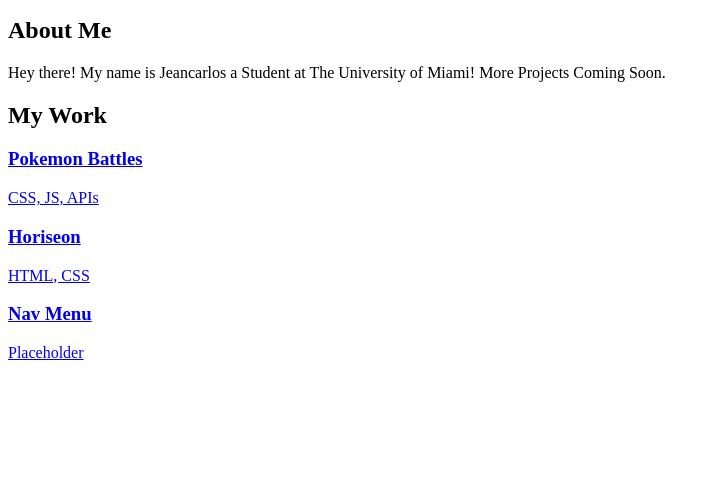
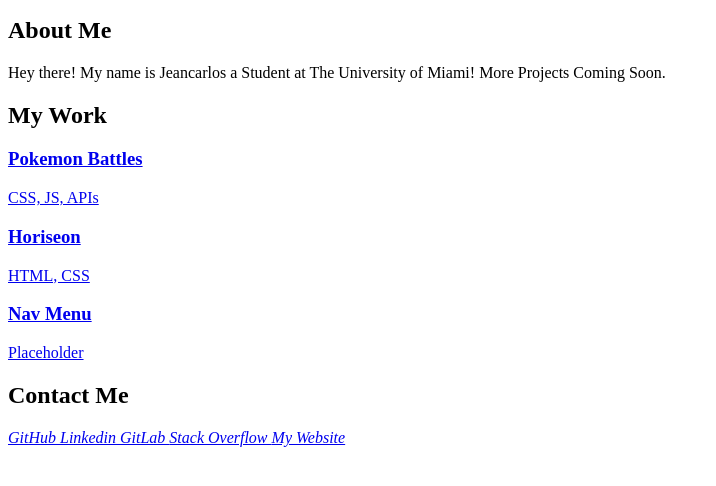
Before and after one commit to JCLOS305/Jeancarlos-Portfolio, a plain HTML site: page index.html in a window 1280 px wide. Shown: the part 168-654 px from the top of the page, without its empty margins (0-716 px from the left). Drawn offline with Linux system fonts and the light colour scheme.

Commit message:
Added Contact Section

```diff
--- a/index.html
+++ b/index.html
@@ -65,9 +65,39 @@
               <span>Placeholder</span>
             </div>
           </a>
+        </section>
 
+         <!-- Contact -->
+    <section class="page-section contact" id="contact">
+        <h2>Contact Me</h2>
+        <div>
+          <address>
+            <!-- Github -->
+              <a href="https://github.com/JCLOS305" target="_blank">
+                  <i class="fab fa-github"></i>
+                  GitHub
+              </a>
+               <!-- LinkedIn -->
+              <a href="https://www.linkedin.com/in/JeancarlosMulet" target="_blank">
+                  <i class="fab fa-linkedin"></i>
+                  Linkedin
+              </a>
+              <!-- Gitlab -->
+              <a href="https://gitlab.com/JCLOS305" target="_blank">
+                <i class="fab fa-gitlab"></i>
+                GitLab
+              </a>
+              <!-- Stack Overflow -->
+              <a href="https://stackoverflow.com/story/jeancarlosmulet" target="_blank">
+              <i class="fab fa-stack-overflow"></i> Stack Overflow
+              </a>
+              <!-- My Websiite -->
+               <a href="#" target="_blank">
+             My Website
+            </a>
+          </address>
+        </div>
       </section>
-
 
 
 
```
